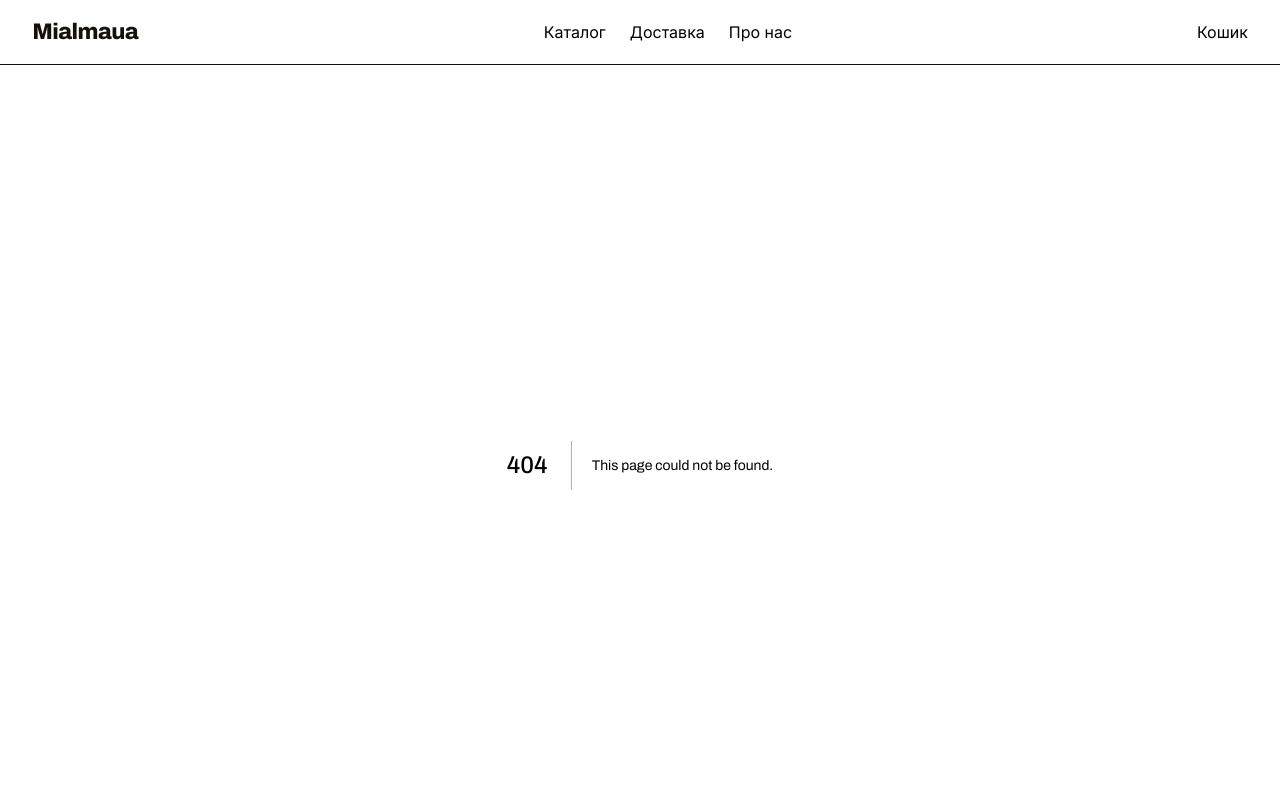
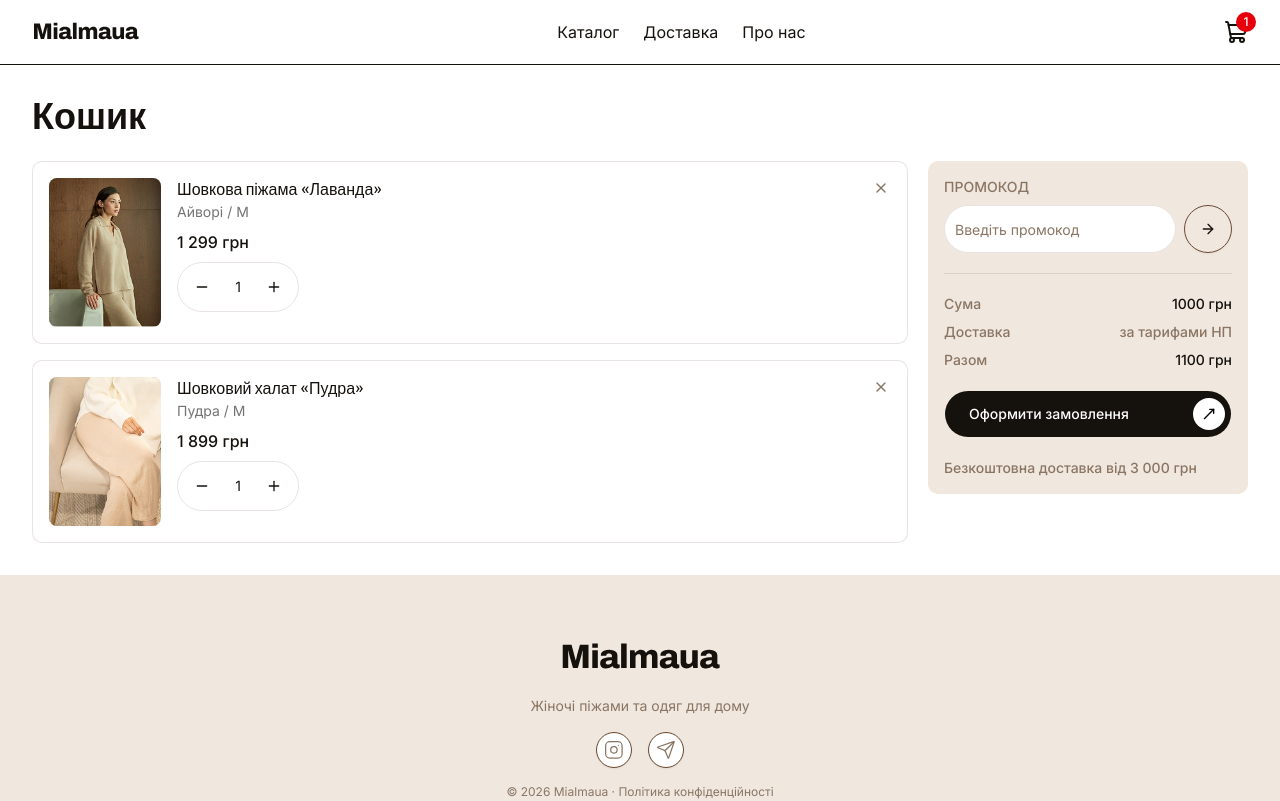
Before and after one commit to rpdNick/Mialmaua, a Next.js app: page /cart in a window 1280 px wide. Before the commit this address had no page. Shown: the top 801 px of the page. Built offline with nearby package versions, Linux system fonts and the light colour scheme.

Commit message:
Cart content html

```diff
--- /dev/null
+++ b/app/cart/page.tsx
@@ -0,0 +1,42 @@
+import { Container } from '@/components/shared/Container';
+import CartItem from '@/components/cart/CartItem';
+import CartSummary from '@/components/cart/CartSummary';
+
+const mockItems = [
+  {
+    productId: '1',
+    name: 'Шовкова піжама «Лаванда»',
+    image: '/products/pajama-1.jpg',
+    color: 'Айворі',
+    size: 'M',
+    price: 129900,
+    quantity: 1,
+  },
+  {
+    productId: '2',
+    name: 'Шовковий халат «Пудра»',
+    image: '/products/silk-robe.jpg',
+    color: 'Пудра',
+    size: 'M',
+    price: 189900,
+    quantity: 1,
+  },
+];
+
+export default function CartPage() {
+  return (
+    <section className="py-4 md:py-8">
+      <Container>
+        <h1 className="mb-6 text-4xl font-extrabold">Кошик</h1>
+        <section className="grid grid-cols-1 gap-5 md:grid-cols-[1fr_auto] items-start">
+          <div className="flex flex-col gap-4">
+            {mockItems.map((item) => (
+              <CartItem key={`${item.productId}-${item.color}-${item.size}`} item={item} />
+            ))}
+          </div>
+          <CartSummary />
+        </section>
+      </Container>
+    </section>
+  );
+}
--- /dev/null
+++ b/components/cart/CartItem.tsx
@@ -0,0 +1,53 @@
+import Image from 'next/image';
+import { formatPrice } from '@/lib/utils';
+import { Button } from '@/components/ui/button';
+import { Minus, Plus, X } from 'lucide-react';
+
+export type CartItemData = {
+  productId: string;
+  name: string;
+  image: string;
+  color: string;
+  size: string;
+  price: number;
+  quantity: number;
+};
+
+type CartItemProps = {
+  item: CartItemData;
+};
+
+export default function CartItem({ item }: CartItemProps) {
+  const lineTotal = item.price * item.quantity;
+
+  return (
+    <div className="relative flex gap-4 rounded-lg bg-white p-4 border border-border-outline/15">
+      <div className="relative shrink-0 overflow-hidden rounded-md bg-muted w-28 aspect-175/233">
+        <Image src={item.image} alt={item.name} fill sizes="100%" className="object-cover" />
+      </div>
+      <div className="flex flex-col gap-2">
+        <div>
+          <h3 className="text-base font-medium">{item.name}</h3>
+          <p className="text-sm text-muted-foreground">
+            {item.color} / {item.size}
+          </p>
+        </div>
+        <div>
+          <p className="text-base font-medium">{formatPrice(lineTotal)}</p>
+        </div>
+        <div className="flex items-center gap-2 rounded-full p-2 border border-border-outline/15 w-fit">
+          <Button type="button" variant="ghost" size="icon-sm" aria-label="Зменшити">
+            <Minus className="size-4" />
+          </Button>
+          <span className="min-w-6 text-center text-sm">{item.quantity}</span>
+          <Button type="button" variant="ghost" size="icon-sm" aria-label="Збільшити">
+            <Plus className="size-4" />
+          </Button>
+        </div>
+      </div>
+      <Button type="button" className="absolute top-2 right-2" variant="ghost" size="icon">
+        <X className="size-4 text-brown-100" />
+      </Button>
+    </div>
+  );
+}
--- /dev/null
+++ b/components/cart/CartSummary.tsx
@@ -0,0 +1,41 @@
+import { ArrowRight, MoveUpRight } from 'lucide-react';
+import { Button } from '@/components/ui/button';
+import { Input } from '@/components/ui/input';
+
+export default function CartSummary() {
+  return (
+    <div className="rounded-lg bg-muted p-4 flex flex-col gap-5">
+      <div className="flex flex-col gap-2">
+        <p className="text-sm text-brown-100 uppercase font-medium">промокод</p>
+        <div className="flex items-center gap-2">
+          <Input type="text" placeholder="Введіть промокод" className="rounded-full bg-white text-brown-100 placeholder:text-brown-100 border-border-outline/15 h-12 shadow-none" />
+          <Button type="button" variant="outline" className="rounded-full min-w-12 bg-transparent" size="lg">
+            <ArrowRight className="size-4" />
+          </Button>
+        </div>
+      </div>
+      <div className="h-px bg-border-outline/15"></div>
+      <div className="flex flex-col gap-2">
+        <div className="flex items-center justify-between">
+          <p className="text-sm text-brown-100 font-medium">Сума</p>
+          <p className="text-sm text-foreground font-medium">1000 грн</p>
+        </div>
+        <div className="flex items-center justify-between">
+          <p className="text-sm text-brown-100 font-medium">Доставка</p>
+          <p className="text-sm text-brown-100 font-medium">за тарифами НП</p>
+        </div>
+        <div className="flex items-center justify-between">
+          <p className="text-sm text-brown-100 font-medium">Разом</p>
+          <p className="text-sm text-foreground font-medium">1100 грн</p>
+        </div>
+      </div>
+      <Button type="button" variant="default" size="lg" className="flex justify-between rounded-full pl-6 pr-1.5 w-full">
+        Оформити замовлення
+        <span className="flex size-8 shrink-0 items-center justify-center rounded-full bg-white text-black">
+          <MoveUpRight className="size-4" />
+        </span>
+      </Button>
+      <p className="text-sm text-brown-100 font-medium">Безкоштовна доставка від 3 000 грн</p>
+    </div>
+  );
+}
--- a/components/catalog/CatalogFilters.tsx
+++ b/components/catalog/CatalogFilters.tsx
@@ -73,7 +73,7 @@ export function CatalogFilters({ categories, sizes, materials, colors, selectedC
         </div>
 
         {hasActiveFilters && (
-          <Button variant="outline" onClick={onReset} className="mt-4 cursor-pointer">
+          <Button variant="outline" onClick={onReset} className="mt-4">
             Скинути фільтри
           </Button>
         )}
--- a/components/catalog/CatalogSearch.tsx
+++ b/components/catalog/CatalogSearch.tsx
@@ -19,7 +19,7 @@ export function CatalogSearch({ search, onSearchChange, isSearching, onClear }:
 
       {!isSearching && search && (
         <button type="button" onClick={onClear} className="absolute right-3 top-1/2 -translate-y-1/2 text-muted-foreground hover:text-foreground" aria-label="Очистити пошук">
-          <X className="size-4 cursor-pointer" />
+          <X className="size-4" />
         </button>
       )}
     </div>
--- a/components/product/ProductDetails.tsx
+++ b/components/product/ProductDetails.tsx
@@ -31,7 +31,7 @@ export function ProductDetails({ product }: ProductDetailsProps) {
         </div>
         <div className="flex flex-wrap gap-2">
           {product.colors.map((color) => (
-            <button key={color.id} type="button" title={color.name} onClick={() => setSelectedColorId(color.id)} className={`size-6 rounded-full border border-black/10 transition-shadow cursor-pointer ${selectedColorId === color.id ? 'ring-2 ring-foreground' : 'opacity-70'}`} style={{ backgroundColor: color.hex }} aria-label={color.name} aria-pressed={selectedColorId === color.id} />
+            <button key={color.id} type="button" title={color.name} onClick={() => setSelectedColorId(color.id)} className={`size-6 rounded-full border border-black/10 transition-shadow ${selectedColorId === color.id ? 'ring-2 ring-foreground' : 'opacity-70'}`} style={{ backgroundColor: color.hex }} aria-label={color.name} aria-pressed={selectedColorId === color.id} />
           ))}
         </div>
       </div>
@@ -42,7 +42,7 @@ export function ProductDetails({ product }: ProductDetailsProps) {
         </div>
         <div className="flex flex-wrap gap-2">
           {product.sizes.map((size) => (
-            <button key={size} type="button" onClick={() => setSelectedSize(size)} className={`min-w-10 rounded-2xl border px-3 py-2 text-sm transition-colors cursor-pointer ${selectedSize === size ? 'border-foreground bg-foreground text-background' : 'border-black/10 opacity-70'}`}>
+            <button key={size} type="button" onClick={() => setSelectedSize(size)} className={`min-w-10 rounded-2xl border px-3 py-2 text-sm transition-colors ${selectedSize === size ? 'border-foreground bg-foreground text-background' : 'border-black/10 opacity-70'}`}>
               {size}
             </button>
           ))}
@@ -50,7 +50,7 @@ export function ProductDetails({ product }: ProductDetailsProps) {
       </div>
 
       <div className="flex flex-col gap-2 mt-7">
-        <Button type="button" variant="default" size="lg" className="flex justify-between rounded-full pl-6 pr-1.5 w-full cursor-pointer">
+        <Button type="button" variant="default" size="lg" className="flex justify-between rounded-full pl-6 pr-1.5 w-full">
           Додати в кошик
           <span className="flex size-8 shrink-0 items-center justify-center rounded-full bg-white text-black">
             <MoveUpRight className="size-4" />
--- a/components/shared/Header.tsx
+++ b/components/shared/Header.tsx
@@ -2,6 +2,7 @@ import Link from 'next/link';
 import { Navbar } from './Navbar';
 import Image from 'next/image';
 import { Container } from './Container';
+import { ShoppingCart } from 'lucide-react';
 
 export function Header() {
   return (
@@ -13,7 +14,10 @@ export function Header() {
 
         <Navbar />
 
-        <Link href="/cart">Кошик</Link>
+        <Link href="/cart" className="relative">
+          <ShoppingCart className="w-6 h-6" />
+          <span className="absolute -top-2 -right-2 bg-destructive text-white text-xs font-medium rounded-full w-5 h-5 flex items-center justify-center">1</span>
+        </Link>
       </Container>
     </header>
   );
--- a/components/ui/button.tsx
+++ b/components/ui/button.tsx
@@ -5,7 +5,7 @@ import { Slot } from "radix-ui"
 import { cn } from "@/lib/utils"
 
 const buttonVariants = cva(
-  "group/button inline-flex shrink-0 items-center justify-center rounded-md border border-transparent bg-clip-padding text-sm font-medium whitespace-nowrap transition-all outline-none select-none focus-visible:border-ring focus-visible:ring-3 focus-visible:ring-ring/50 active:not-aria-[haspopup]:translate-y-px disabled:pointer-events-none disabled:opacity-50 aria-invalid:border-destructive aria-invalid:ring-3 aria-invalid:ring-destructive/20 dark:aria-invalid:border-destructive/50 dark:aria-invalid:ring-destructive/40 [&_svg]:pointer-events-none [&_svg]:shrink-0 [&_svg:not([class*='size-'])]:size-4",
+  "group/button inline-flex shrink-0 items-center justify-center rounded-md border border-transparent bg-clip-padding text-sm font-medium whitespace-nowrap transition-all outline-none select-none cursor-pointer focus-visible:border-ring focus-visible:ring-3 focus-visible:ring-ring/50 active:not-aria-[haspopup]:translate-y-px disabled:pointer-events-none disabled:opacity-50 aria-invalid:border-destructive aria-invalid:ring-3 aria-invalid:ring-destructive/20 dark:aria-invalid:border-destructive/50 dark:aria-invalid:ring-destructive/40 [&_svg]:pointer-events-none [&_svg]:shrink-0 [&_svg:not([class*='size-'])]:size-4",
   {
     variants: {
       variant: {
--- a/package.json
+++ b/package.json
@@ -28,7 +28,8 @@
     "react-dom": "19.2.4",
     "shadcn": "^4.11.0",
     "tailwind-merge": "^3.6.0",
-    "tw-animate-css": "^1.4.0"
+    "tw-animate-css": "^1.4.0",
+    "zustand": "^5.0.15"
   },
   "devDependencies": {
     "@tailwindcss/postcss": "^4",
```
Also changed, not shown: store/cart.ts (added), 1 other file (tests, documents, lock files or other folders).
